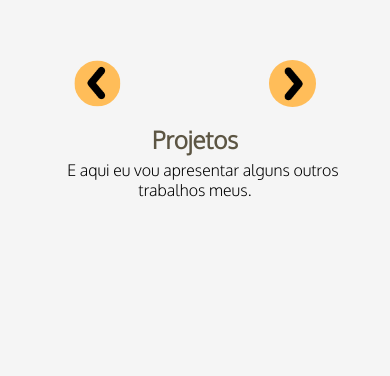
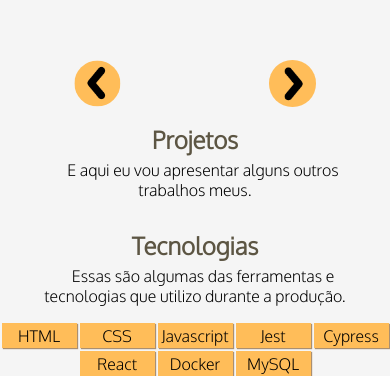
Before and after one commit to EletroCP/old-Portifolio, a website: page index.html in a window 390 px wide. Shown: the part 986-1362 px from the top of the page. Before the commit the page ends 1203 px from the top, so only its background shows below. Drawn offline with nearby package versions, Linux system fonts and the light colour scheme.

Commit message:
feat: sessão de tecnologias adicionada

```diff
--- a/index.html
+++ b/index.html
@@ -9,6 +9,7 @@
   <link rel="preconnect" href="https://fonts.googleapis.com">
   <link rel="preconnect" href="https://fonts.gstatic.com" crossorigin>
   <link href="https://fonts.googleapis.com/css2?family=Oxygen:wght@300&display=swap" rel="stylesheet">
+  <link rel="stylesheet" href="https://fonts.googleapis.com/css2?family=Material+Symbols+Outlined:opsz,wght,FILL,GRAD@48,400,0,0" />
   <title>EletroCP</title>
 </head>
 
@@ -131,6 +132,22 @@
     </div>
     <div id="container-projects"></div>
   </section>
+  <section id="technologies">
+    <div class="textContainer">
+      <h1>Tecnologias</h1>
+      <p>Essas são algumas das ferramentas e tecnologias que utilizo durante a produção.</p>
+    </div>
+      <div id="tec-container">
+        <p class="box">HTML</p>
+        <p class="box">CSS</p>
+        <p class="box">Javascript</p>
+        <p class="box">Jest</p>
+        <p class="box">Cypress</p>
+        <p class="box">React</p>
+        <p class="box">Docker</p>
+        <p class="box">MySQL</p>
+      </div>
+  </section>
 </body>
 <script src="./script.js"></script>
 
--- a/style.css
+++ b/style.css
@@ -175,8 +175,27 @@
 
   #left-arrow {
     transform: rotate(180deg);
+
   }
 
+  #tec-container {
+    display: flex;
+    justify-content: center;
+    flex-wrap: wrap;
+    align-items: center;
+    gap: 3px;
+    height: auto;
+  }
+
+  .box {
+    box-shadow: var(--first-dark) 1px 1px 1px;
+    display: flex;
+    justify-content: center;
+    align-items: center;
+    background-color: var(--main-color);
+    width: 75px;
+    height: 25px;
+  }
 
 }
 
```
